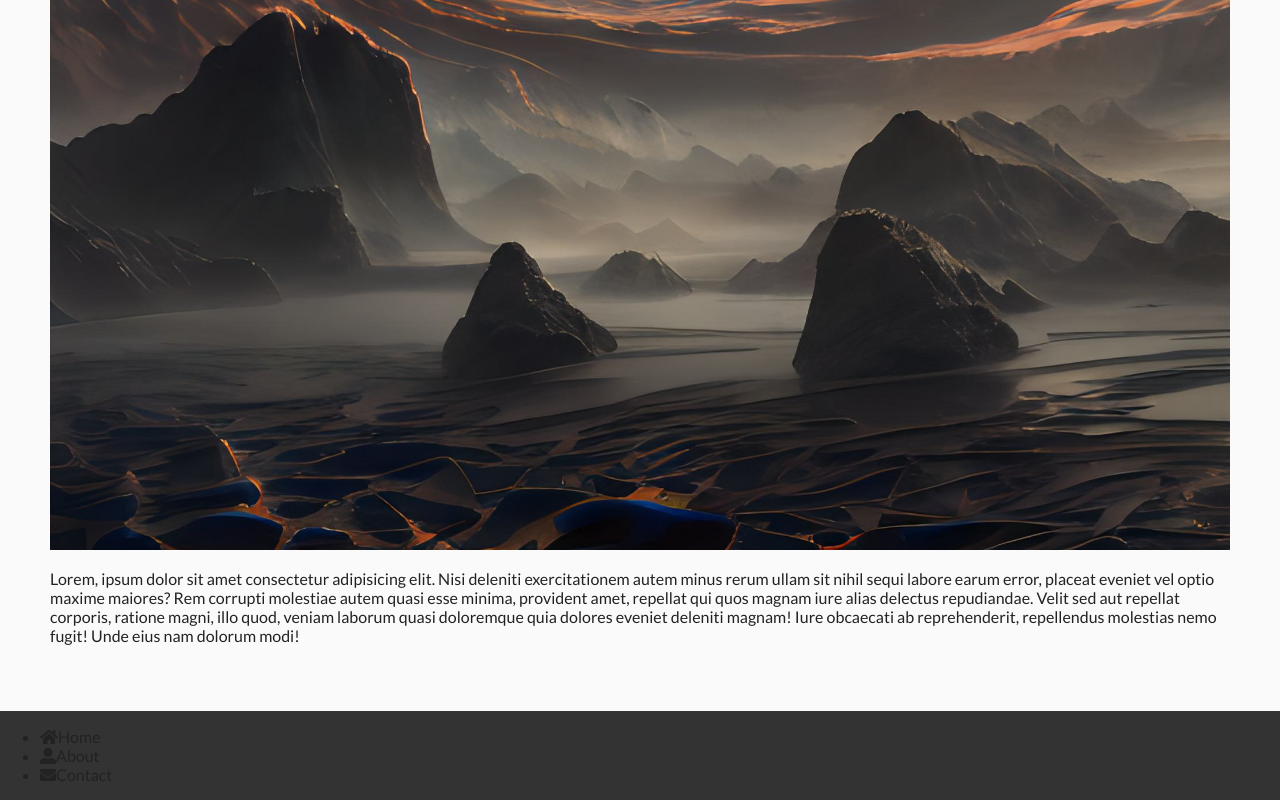
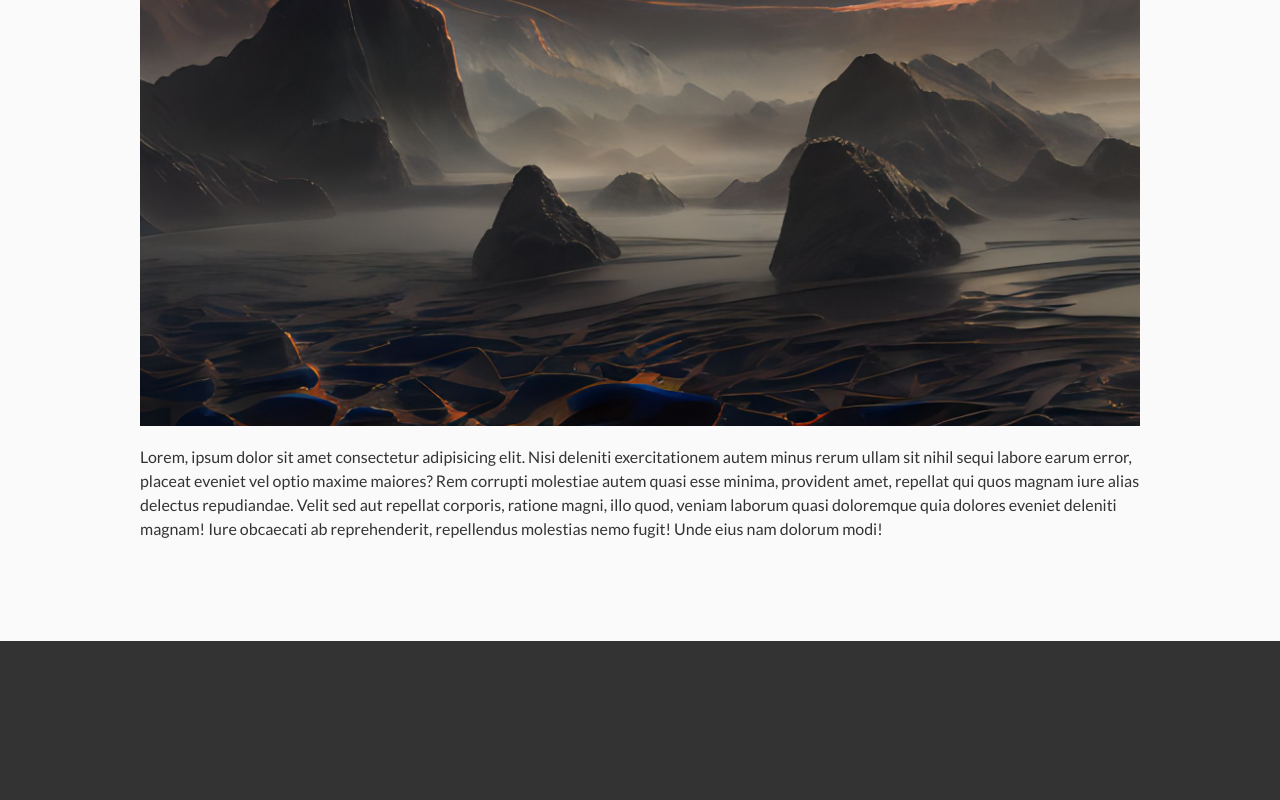
Before and after one commit to mohammadpiriyan/Rotating-Navigation, a plain HTML site: page index.html in a window 1280 px wide. Shown: the part 951-1751 px from the top of the page. After the commit the page ends 1592 px from the top, so only its background shows below. Drawn offline with Linux system fonts and the light colour scheme.

Commit message:
complete style

```diff
--- a/style.css
+++ b/style.css
@@ -35,6 +35,11 @@ body {
   position: relative;
   transition: transform 0.5s linear;
 }
+
+.container.show-nav .circle {
+  transform: rotate(-70deg);
+}
+
 .circle button {
   cursor: pointer;
   position: absolute;
@@ -57,6 +62,60 @@ body {
   transform: rotate(90deg);
   transform-origin: top left;
 }
+
+.container.show-nav + nav li {
+  transform: translateX(0);
+  transition-delay: 0.3s;
+}
+
+nav {
+  position: fixed;
+  bottom: 40px;
+  left: 0;
+  z-index: 100;
+}
+
+nav ul {
+  list-style-type: none;
+  padding-left: 30px;
+}
+
+nav ul li {
+  text-transform: uppercase;
+  color: #fff;
+  margin: 40px 0;
+  transform: translateX(-100%);
+  transition: transform 0.4s ease-in;
+}
+nav ul li i {
+  font-size: 20px;
+  margin-right: 10px;
+}
+
+nav ul li + li {
+  margin-left: 15px;
+  transform: translateX(-150%);
+}
+nav ul li + li + li {
+  margin-left: 30px;
+  transform: translateX(-200%);
+}
+
 .content img {
   max-width: 100%;
 }
+.content {
+  max-width: 1000px;
+  margin: 50px auto;
+}
+.content h1 {
+  margin: 0;
+}
+.content small {
+  color: #555;
+  font-style: italic;
+}
+.content p {
+  color: #333;
+  line-height: 1.5;
+}
```
